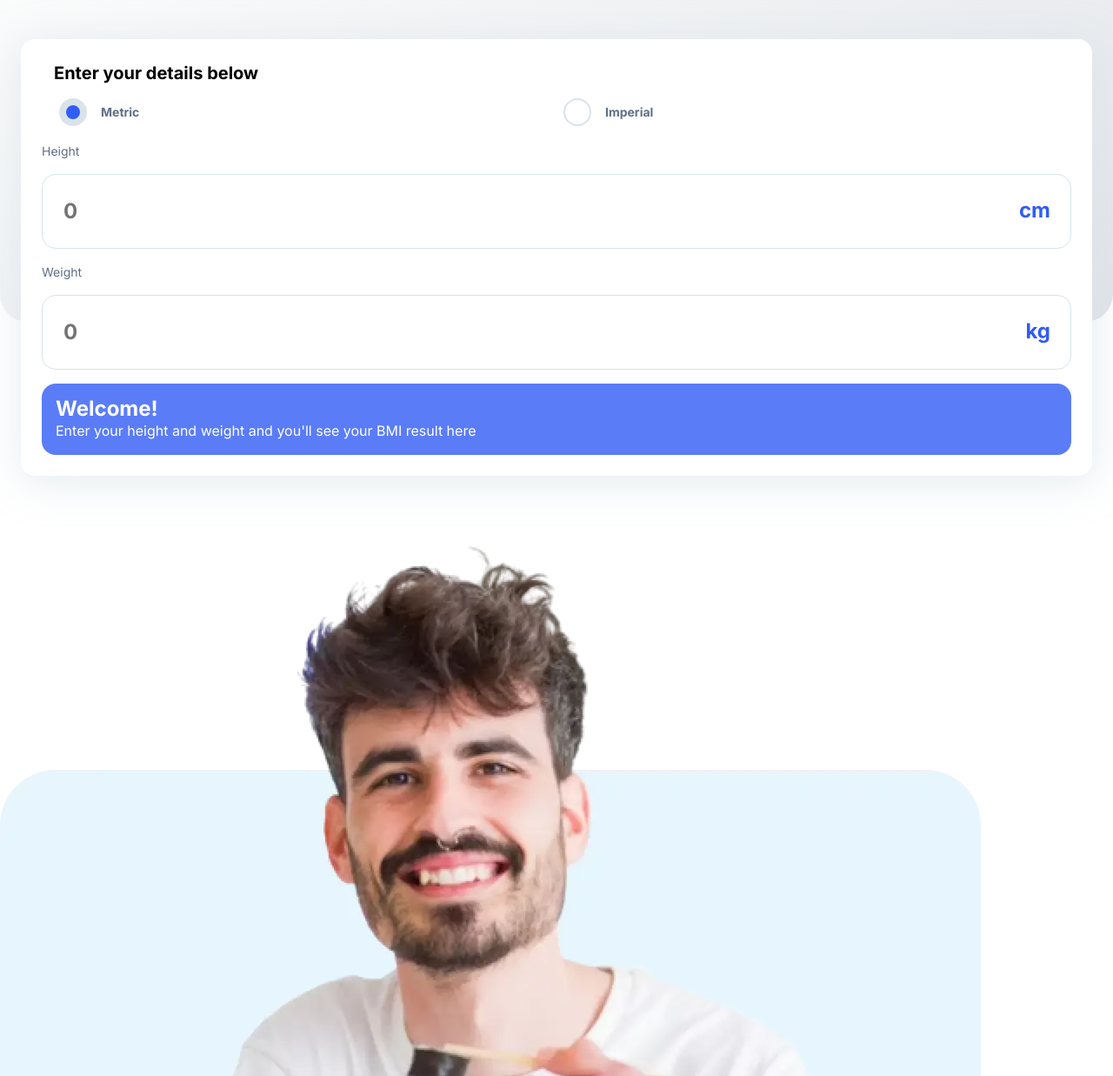
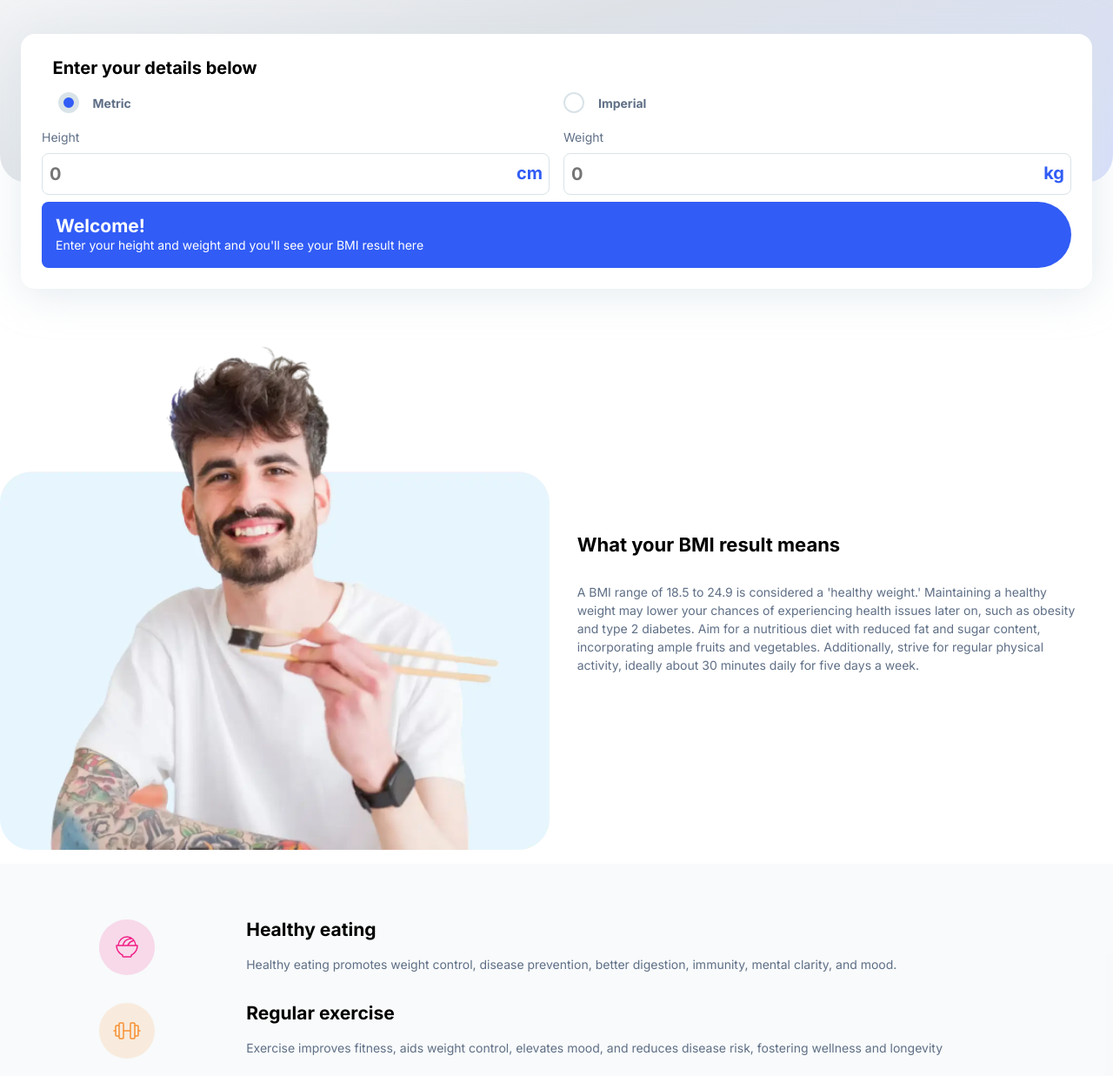
Before and after one commit to Funminiyi-debug/frontend-mentors-bmi-calculator, a plain HTML site: page index.html in a window 1280 px wide. Shown: the part 174-1411 px from the top of the page at 87% size. Drawn offline with Linux system fonts and the light colour scheme.

Commit message:
feat: complete the tablet view

```diff
--- a/index.html
+++ b/index.html
@@ -122,11 +122,15 @@
 
       <section class="container benefits">
         <div class="benefits-item">
-          <img src="assets/images/icon-eating.svg" alt="eating icon" />
+          <img
+            class="benefits-image"
+            src="assets/images/icon-eating.svg"
+            alt="eating icon"
+          />
           <h2>Healthy eating</h2>
           <p>
             Healthy eating promotes weight control, disease prevention, better
-            digestion, immunity, mental clarity, and mood/p>
+            digestion, immunity, mental clarity, and mood.
           </p>
         </div>
 
@@ -164,7 +168,7 @@
             alt="illustration"
           />
         </div>
-
+        <div class="cards">
           <!-- Gender -->
           <div class="limitations-gender limitations-card">
             <div>
@@ -172,9 +176,9 @@
               <h3>Gender</h3>
             </div>
             <p>
-            The development and body fat composition of girls and boys vary with
-            age. Consequently, a child's age and gender are considered when
-            evaluating their BMI.
+              The development and body fat composition of girls and boys vary
+              with age. Consequently, a child's age and gender are considered
+              when evaluating their BMI.
             </p>
           </div>
           <!-- Age  -->
@@ -196,20 +200,23 @@
               <h3>Muscle</h3>
             </div>
             <p>
-            BMI may misclassify muscular individuals as overweight or obese, as
-            it doesn't differentiate muscle from fat.
+              BMI may misclassify muscular individuals as overweight or obese,
+              as it doesn't differentiate muscle from fat.
             </p>
           </div>
           <!-- Pregnancy  -->
           <div class="limitations-card">
             <div>
-            <img src="assets/images/icon-pregnancy.svg" alt="pregnancy icon" />
+              <img
+                src="assets/images/icon-pregnancy.svg"
+                alt="pregnancy icon"
+              />
               <h3>Pregnancy</h3>
             </div>
             <p>
-            Expectant mothers experience weight gain due to their growing baby.
-            Maintaining a healthy pre-pregnancy BMI is advisable to minimise
-            health risks for both mother and child.
+              Expectant mothers experience weight gain due to their growing
+              baby. Maintaining a healthy pre-pregnancy BMI is advisable to
+              minimise health risks for both mother and child.
             </p>
           </div>
           <!-- Race  -->
@@ -224,6 +231,7 @@
               advised to discuss this with your GP or practice nurse.
             </p>
           </div>
+        </div>
       </section>
     </main>
   </body>
--- a/styles.css
+++ b/styles.css
@@ -117,7 +117,8 @@ p {
   background: linear-gradient(
     to bottom right,
     var(--neutral-color) 5%,
-    var(--tertiary-color)
+    var(--tertiary-color),
+    var(--primary-color)
   );
   opacity: 0.2;
   height: 70vh;
@@ -125,6 +126,7 @@ p {
   z-index: -1;
   border-radius: 2rem;
   top: 0;
+  right: 0;
   margin-top: -2rem;
 }
 
@@ -174,7 +176,6 @@ h1 {
   font-size: var(--fs-regular-medium);
   font-weight: var(--fw-bold);
   display: flex;
-  flex-flow: row wrap;
   align-content: space-around;
 }
 
@@ -208,6 +209,15 @@ h1 {
   border-radius: 50%;
   border: var(--border-color) solid 2px;
   display: block;
+}
+
+.input-wrapper input[type="radio"]:hover + label::before {
+  content: "";
+  height: 2rem;
+  width: 2rem;
+  cursor: pointer;
+  border-radius: 50%;
+  border: var(--primary-color) solid 2px;
 }
 
 .input-wrapper input[type="radio"]:checked + label::before {
@@ -253,7 +263,6 @@ h1 {
   padding: 1rem;
   border-radius: 1rem;
   color: var(--neutral-color);
-  opacity: 0.8;
 }
 
 .welcome p {
@@ -280,7 +289,7 @@ h1 {
 
 /* benefits section */
 .benefits {
-  background-color: hsl(200 24% 88% / 0.1);
+  background-color: hsl(200 24% 88% / 0.2);
   padding-block: 2rem;
 }
 
@@ -319,47 +328,133 @@ h1 {
   display: none;
 }
 
+.limitations .cards {
+  display: grid;
+  gap: 1rem;
+}
+
 .limitations-card {
   background-color: var(--neutral-color);
   border-radius: 1rem;
   padding: 1rem;
-  margin-block: 1rem;
-  box-shadow: 0.1rem 0.4rem 3rem 0.01rem hsl(200 24% 88% / 0.9);
+  box-shadow: 0 6px 12px rgba(134, 144, 162, 0.3);
 }
 
 .limitations-card > div {
   display: flex;
-  flex-flow: row wrap;
   align-items: center;
   gap: 1rem;
   margin-block: 1rem;
 }
 
 @media screen and (min-width: 481px) {
-  h1 {
-    font-size: var(--fs-heading-large);
+  :root {
+    --fs-heading-xlarge: 2rem;
+    --fs-heading-large: 1.375rem;
+    --fs-heading-medium: 1.25rem;
+
+    --fs-regular-medium: 0.875rem;
   }
 
-  .first-hero-form legend {
-    font-size: var(--fs-heading-small);
+  .bg-rectangle {
+    height: 50vh;
   }
 
-  .first-hero-form .metrics-imperial {
-    font-size: var(--fs-regular-small);
-    font-weight: var(--fw-bold);
+  .welcome {
+    border-top-right-radius: 5rem;
+    border-bottom-right-radius: 5rem;
   }
 
-  .first-hero-form .metrics-imperial {
-    font-size: var(--fs-regular-small);
+  .input-wrapper input[type="radio"] + label::before {
+    height: 1.5rem;
+    width: 1.5rem;
   }
 
-  .input-wrapper label {
+  .input-wrapper input[type="radio"]:hover + label::before {
+    height: 1.5rem;
+    width: 1.5rem;
+    border-radius: 50%;
+    background-color: var(--neutral-color);
+    border: 2px solid var(--primary-color);
+  }
+
+  .input-wrapper input[type="radio"]:checked + label::before {
+    height: 1.5rem;
+    width: 1.5rem;
+    border-radius: 50%;
+    background-color: var(--primary-color);
+    border: 0.375rem solid var(--border-color);
+  }
+
+  .inputs {
+    display: flex;
+    gap: 1rem;
+  }
+
+  .inputs .input-wrapper {
+    width: 100%;
+    flex-flow: column nowrap;
+  }
+
+  .inputs .input-wrapper input[type="number"] {
+    padding: 0.5rem;
+    border-radius: 0.5rem;
+    width: 100%;
+    margin-block: 0.5rem;
+  }
+
+  .input-wrapper div > p {
+    top: 0.5rem;
+    right: 0.5rem;
+  }
+
+  .second-hero {
+    display: flex;
+    align-items: center;
+  }
+
+  .second-hero > div {
+    width: 50%;
+    margin: 0;
+  }
+
+  .image {
+    margin-inline-end: 1.5rem;
+    margin-inline-start: 0;
+  }
+
+  .second-hero > div:nth-child(2) {
+    padding: 1.5rem;
     font-size: var(--fs-regular-small);
+    margin-inline: 0.5rem 0.5rem;
+  }
+
+  /* benefits section */
+  .benefits .benefits-item {
+    display: grid;
+    grid-template-columns: 1fr 4fr;
+  }
+
+  .benefits .benefits-item img {
+    grid-column: 1;
+    grid-row: span 2;
+    align-self: center;
+    justify-self: center;
+  }
+
+  /* limitations */
+  .limitations .cards {
+    display: grid;
+    grid-template-columns: repeat(2, 1fr);
+  }
+
+  .limitations .cards > div:nth-child(5) {
+    grid-column: span 2;
+    width: 50%;
+    align-self: center;
+    justify-self: center;
   }
 }
 
-@media screen (min-width: 1025px) {
-  body {
-    color: blue;
-  }
+@media screen and (min-width: 1025px) {
 }
```
Lines whose indentation alone changed are shown as unchanged.
